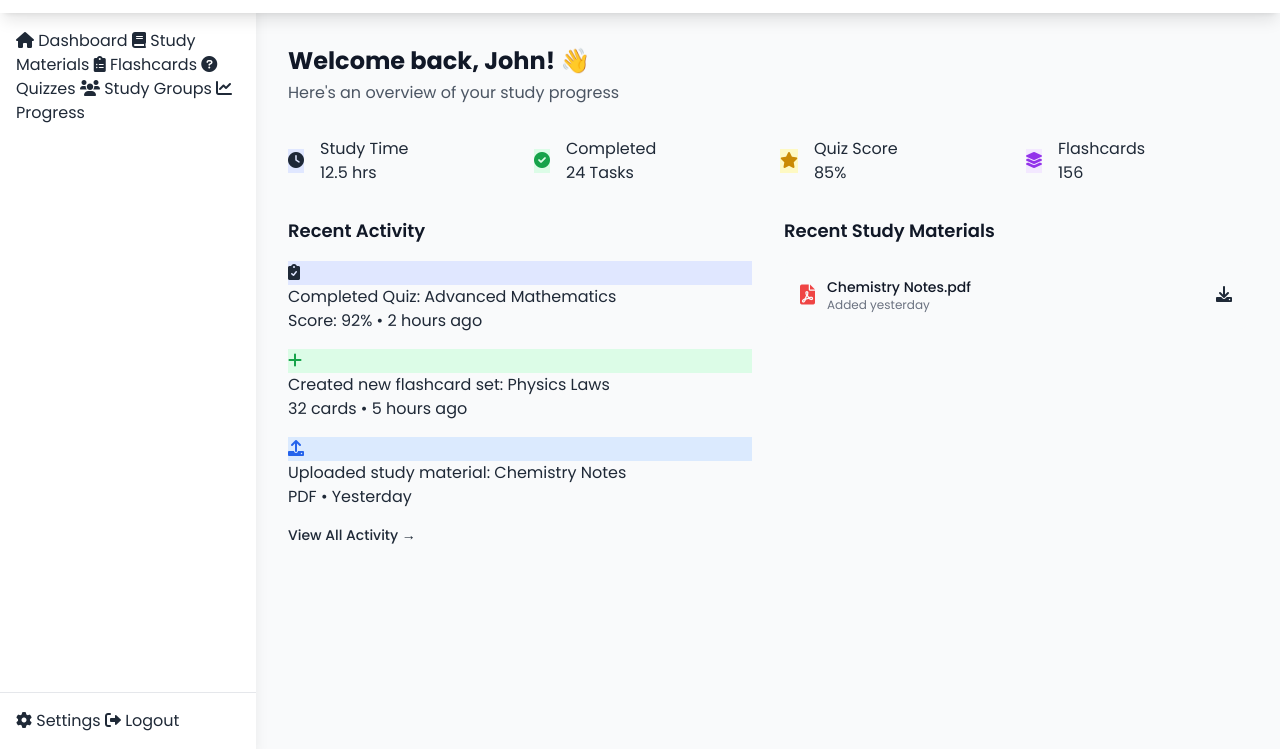
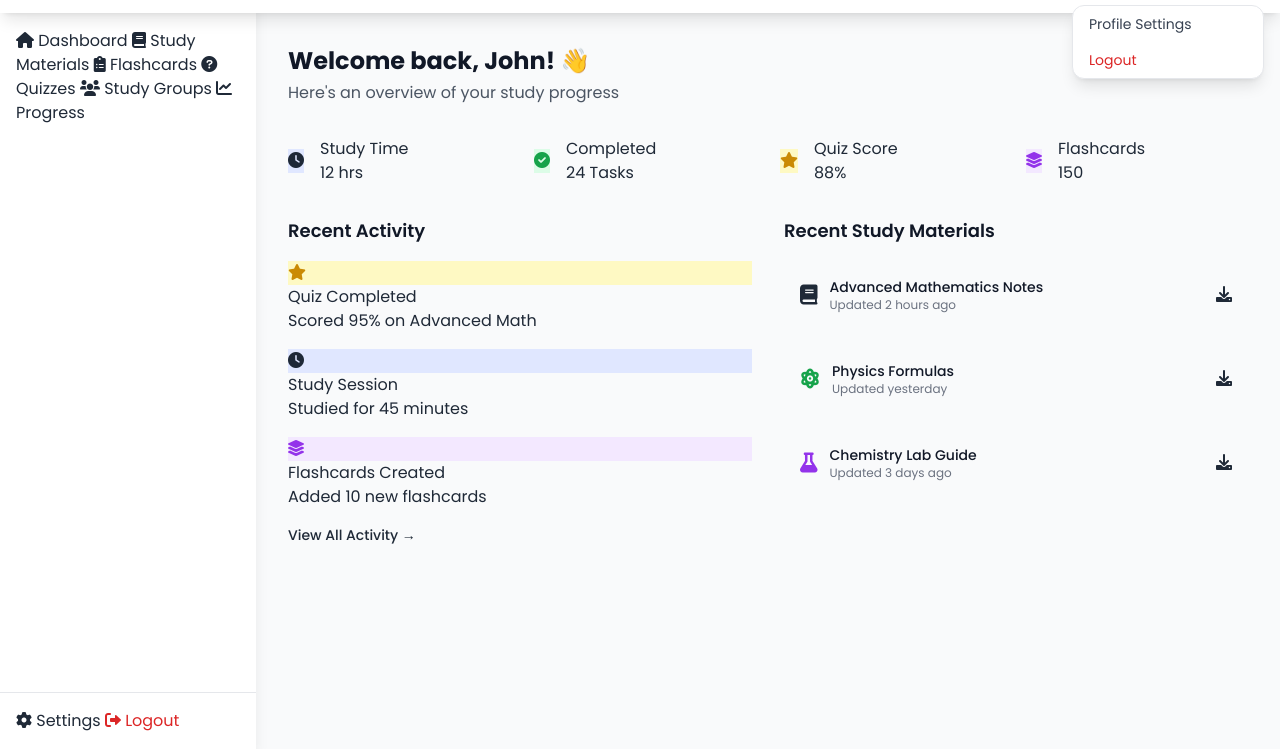
Before and after one commit to Joice-jy/PrepWay, a website: page dashboard.html in a window 1280 px wide. Both pictures are taken after a click on the button "John Doe". Shown: the part 51-800 px from the top of the page. Drawn offline with nearby package versions, Linux system fonts and the light colour scheme.

Commit message:
dashboard.html

```diff
--- a/dashboard.html
+++ b/dashboard.html
@@ -11,7 +11,7 @@
     <script src="scripts/dashboard.js" defer></script>
 </head>
 <body class="bg-gray-50">
-    <!-- Navigation -->
+
     <nav class="bg-white shadow-lg fixed w-full z-10">
         <div class="max-w-7xl mx-auto px-4">
             <div class="flex justify-between items-center h-16">
@@ -25,29 +25,33 @@
                     <div class="relative notification-button">
                         <button onclick="toggleNotif()" class="flex items-center text-gray-600 hover:text-primary">
                             <i class="fas fa-bell text-xl"></i>
-    <span class="absolute -top-1 -right-1 bg-red-500 text-white rounded-full w-4 h-4 text-xs flex items-center justify-center">3</span>
+                            <span id="notificationCount" class="absolute -top-1 -right-1 bg-red-500 text-white rounded-full w-4 h-4 text-xs flex items-center justify-center">0</span>
                         </button>
 
                         <div id="notif-box" class="hidden absolute right-0 mt-2 w-72 bg-white border border-gray-200 rounded-xl shadow-lg z-50 p-4 text-sm">
-    <p class="mb-2">📅 Chemistry Quiz Tomorrow</p>
-    <p class="mb-2">✅ New Flashcards Added</p>
-    <p>📈 Performance Report Ready</p>
+                            <div id="notificationList">
+
+                            </div>
                         </div>
                     </div>
 
                     <div class="relative profile-button">
-                        <button class="flex items-center space-x-2 text-gray-600 hover:text-primary">
-                            <img src="https://ui-avatars.com/api/?name=John+Doe" alt="Profile" class="w-8 h-8 rounded-full">
-                            <span>John Doe</span>
+                        <button onclick="toggleProfile()" class="flex items-center space-x-2 text-gray-600 hover:text-primary">
+                            <img id="profileImg" src="https://ui-avatars.com/api/?background=random" alt="Profile" class="w-8 h-8 rounded-full">
+                            <span id="profileName" class="animate-fade-in">Loading...</span>
                             <i class="fas fa-chevron-down"></i>
                         </button>
+                        <div id="profile-dropdown" class="hidden absolute right-0 mt-2 w-48 bg-white border border-gray-200 rounded-xl shadow-lg z-50">
+                            <a href="#" class="block px-4 py-2 text-sm text-gray-700 hover:bg-gray-100">Profile Settings</a>
+                            <a href="#" onclick="handleLogout()" class="block px-4 py-2 text-sm text-red-600 hover:bg-gray-100">Logout</a>
+                        </div>
                     </div>
                 </div>
             </div>
         </div>
     </nav>
 
-    <!-- Sidebar -->
+
     <div class="fixed inset-y-0 left-0 w-64 bg-white shadow-lg pt-16">
         <div class="flex flex-col h-full">
             <div class="flex-1 overflow-y-auto">
@@ -83,7 +87,7 @@
                     <i class="fas fa-cog sidebar-icon"></i>
                     <span>Settings</span>
                 </a>
-                <a href="/" class="sidebar-link">
+                <a href="#" onclick="handleLogout()" class="sidebar-link text-red-600">
                     <i class="fas fa-sign-out-alt sidebar-icon"></i>
                     <span>Logout</span>
                 </a>
@@ -91,15 +95,15 @@
         </div>
     </div>
 
-
+    <!-- Main Content -->
     <div class="ml-64 pt-16 px-8">
-
+        <!-- Welcome Section -->
         <div class="py-8">
-            <h1 class="text-2xl font-bold text-gray-900">Welcome back, John! 👋</h1>
+            <h1 id="welcomeMessage" class="text-2xl font-bold text-gray-900 animate-fade-in">Welcome back!</h1>
             <p class="text-gray-600 mt-1">Here's an overview of your study progress</p>
         </div>
 
-
+        <!-- Stats Grid -->
         <div class="grid grid-cols-1 md:grid-cols-4 gap-6 mb-8">
             <div class="dashboard-card">
                 <div class="flex items-center">
@@ -108,7 +112,7 @@
                     </div>
                     <div class="ml-4">
                         <h2 class="dashboard-label">Study Time</h2>
-                        <p class="dashboard-stat study-time">12.5 hrs</p>
+                        <p id="studyTime" class="dashboard-stat animate-fade-in">--</p>
                     </div>
                 </div>
             </div>
@@ -119,7 +123,7 @@
                     </div>
                     <div class="ml-4">
                         <h2 class="dashboard-label">Completed</h2>
-                        <p class="dashboard-stat">24 Tasks</p>
+                        <p id="completedTasks" class="dashboard-stat animate-fade-in">--</p>
                     </div>
                 </div>
             </div>
@@ -130,7 +134,7 @@
                     </div>
                     <div class="ml-4">
                         <h2 class="dashboard-label">Quiz Score</h2>
-                        <p class="dashboard-stat">85%</p>
+                        <p id="quizScore" class="dashboard-stat animate-fade-in">--%</p>
                     </div>
                 </div>
             </div>
@@ -141,7 +145,7 @@
                     </div>
                     <div class="ml-4">
                         <h2 class="dashboard-label">Flashcards</h2>
-                        <p class="dashboard-stat">156</p>
+                        <p id="flashcardCount" class="dashboard-stat animate-fade-in">--</p>
                     </div>
                 </div>
             </div>
@@ -152,57 +156,31 @@
 
             <div class="dashboard-card activity-feed">
                 <h2 class="text-lg font-semibold text-gray-900 mb-4">Recent Activity</h2>
-                <div class="space-y-4">
-                    <div class="activity-item">
-                        <div class="activity-icon bg-indigo-100">
-                            <i class="fas fa-clipboard-check text-primary"></i>
-                        </div>
-                        <div class="activity-content">
-                            <p class="activity-title">Completed Quiz: Advanced Mathematics</p>
-                            <p class="activity-meta">Score: 92% • 2 hours ago</p>
+                <div id="activityFeed" class="space-y-4">
+
+                    <div class="flex items-center justify-center p-4">
+                        <div class="loading"></div>
                     </div>
                 </div>
-                    <div class="activity-item">
-                        <div class="activity-icon bg-green-100">
-                            <i class="fas fa-plus text-green-600"></i>
-                        </div>
-                        <div class="activity-content">
-                            <p class="activity-title">Created new flashcard set: Physics Laws</p>
-                            <p class="activity-meta">32 cards • 5 hours ago</p>
-                        </div>
-                    </div>
-                    <div class="activity-item">
-                        <div class="activity-icon bg-blue-100">
-                            <i class="fas fa-upload text-blue-600"></i>
-                        </div>
-                        <div class="activity-content">
-                            <p class="activity-title">Uploaded study material: Chemistry Notes</p>
-                            <p class="activity-meta">PDF • Yesterday</p>
-                        </div>
-                    </div>
-                </div>
-                <button class="mt-4 text-primary hover:text-indigo-600 text-sm font-medium">View All Activity →</button>
+                <button onclick="loadMoreActivity()" class="mt-4 text-primary hover:text-indigo-600 text-sm font-medium">View All Activity →</button>
             </div>
 
 
             <div class="dashboard-card">
                 <h2 class="text-lg font-semibold text-gray-900 mb-4">Recent Study Materials</h2>
-                <div class="space-y-4">
-                    <div class="flex items-center justify-between p-4 bg-gray-50 rounded-lg">
-                        <div class="flex items-center">
-                            <i class="fas fa-file-pdf text-red-500 text-xl mr-3"></i>
-                            <div>
-                                <p class="text-sm font-medium text-gray-900">Chemistry Notes.pdf</p>
-                                <p class="text-xs text-gray-500">Added yesterday</p>
-                            </div>
-                        </div>
-                        <button class="text-primary hover:text-indigo-600">
-                            <i class="fas fa-download"></i>
-                        </button>
+                <div id="studyMaterialsList" class="space-y-4">
+
+                    <div class="flex items-center justify-center p-4">
+                        <div class="loading"></div>
                     </div>
                 </div>
             </div>
         </div>
     </div>
+
+    <!-- Errors -->
+    <div id="errorToast" class="fixed bottom-4 right-4 bg-red-500 text-white px-6 py-3 rounded-lg shadow-lg transform translate-y-full opacity-0 transition-all duration-300">
+        <p id="errorMessage"></p>
+    </div>
 </body>
 </html>
```
Lines whose indentation alone changed are shown as unchanged.
